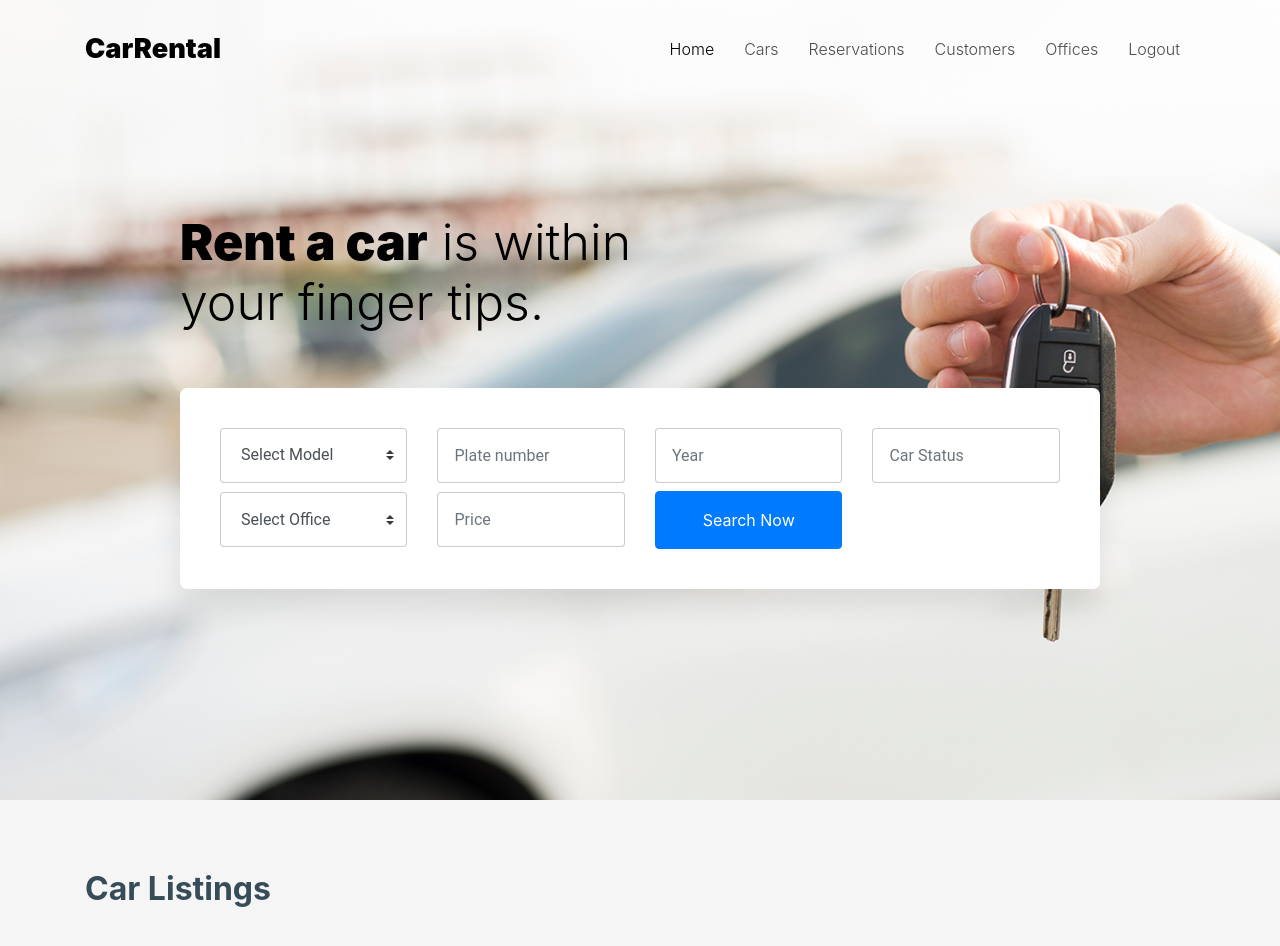
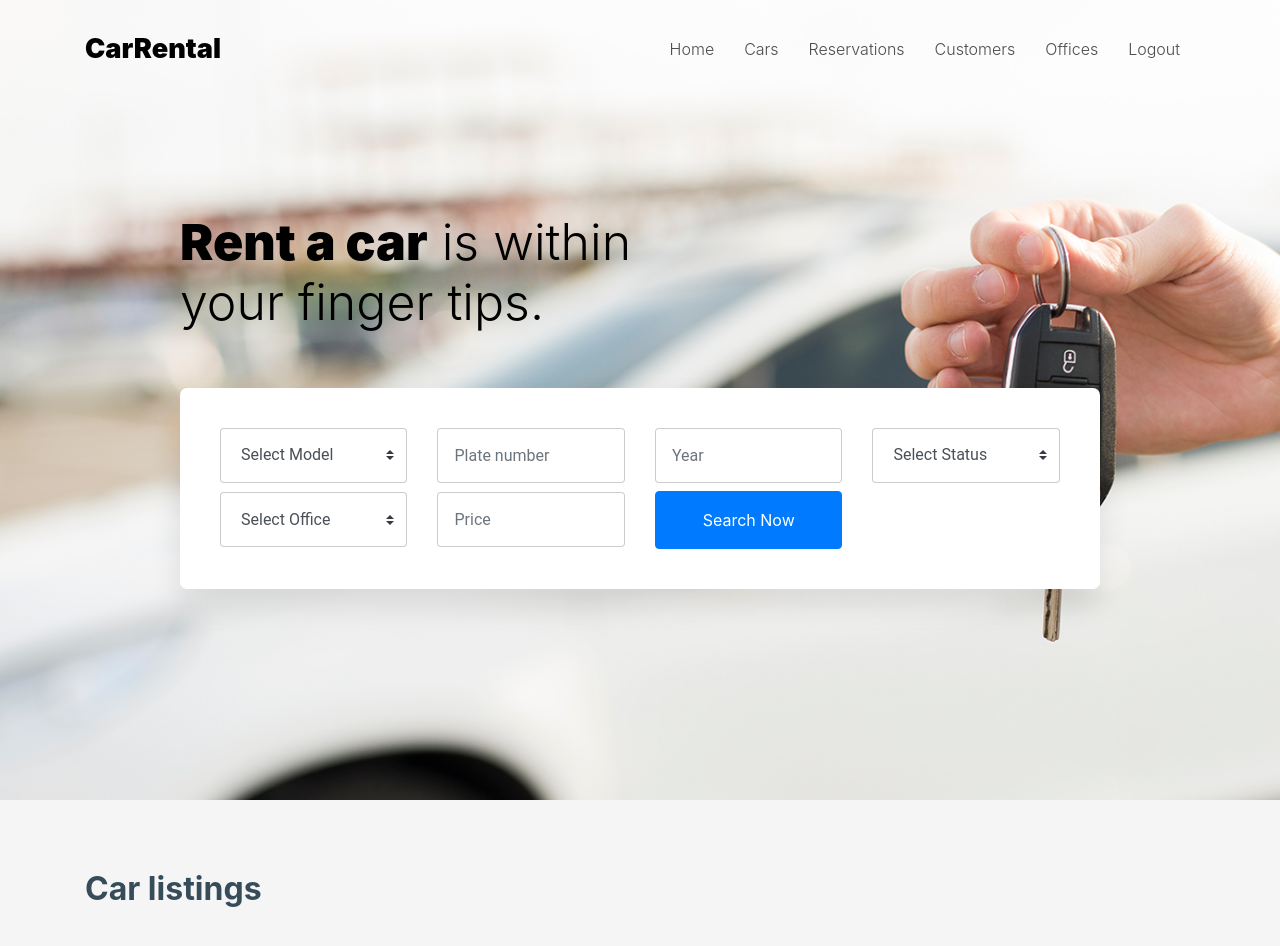
Before and after one commit to MohamedRamadan162/CRS, a Next.js app in the folder crs/: page / in a window 1280 px wide. Shown: the top 946 px of the page. Built offline with nearby package versions, Linux system fonts and the light colour scheme.

Commit message:
added the skeleton for the other pages

```diff
--- a/crs/src/components/Card.js
+++ b/crs/src/components/CarCard.js
@@ -1,6 +1,6 @@
 import React from 'react'
 
-function Card(props) {
+function CarCard(props) {
     return (
         <div className="col-md-6 col-lg-4 mb-4">
             <div className="listing d-block  align-items-stretch">
@@ -44,4 +44,4 @@ function Card(props) {
     )
 }
 
-export default Card
+export default CarCard
--- a/crs/src/components/Hero.js
+++ b/crs/src/components/CarFilter.js
@@ -1,7 +1,7 @@
 import React from 'react'
 import { useState, useEffect } from "react";
 
-function Hero({ setResults }) {
+function CarFilter(props) {
     const [plate, setPlate] = useState("");
     const [model, setModel] = useState("");
     const [year, setYear] = useState("");
@@ -15,7 +15,7 @@ function Hero({ setResults }) {
         })
             .then((response) => response.json())
             .then((data) => {
-                setResults(data)
+                props.setResults(data)
                 console.log('cars-hero:', data)
             }).catch((error) => console.error("Error listing cars:", error));
     }
@@ -49,7 +49,7 @@ function Hero({ setResults }) {
                         <div className="row mb-5">
                             <div className="col-lg-7 intro">
                                 <h1>
-                                    <strong>Rent a car</strong> is within your finger tips.
+                                    <strong>{props.emphasis}</strong> {props.h1}
                                 </h1>
                             </div>
                         </div>
@@ -93,13 +93,17 @@ function Hero({ setResults }) {
                                 </div>
                                 <div className="mb-3 mb-md-0 col-md-3">
                                     <div className="form-control-wrap">
-                                        <input
-                                            name='carStatus'
-                                            onChange={handleStatusChange}
-                                            type="text"
-                                            placeholder='Car Status'
-                                            className="form-control px-3"
-                                        />
+                                    <select
+                                        name="carStatus"
+                                        id=""
+                                        onChange={handleStatusChange}
+                                        className="custom-select form-control"
+                                    >
+                                        <option value="">Select Status</option>
+                                        <option value="active">active</option>
+                                        <option value="rented">rented</option>
+                                        <option value="out of service">out of service</option>
+                                    </select>
                                     </div>
                                 </div>
                             </div>
@@ -147,4 +151,4 @@ function Hero({ setResults }) {
     )
 }
 
-export default Hero
+export default CarFilter
--- a/crs/src/components/CardContainer.js
+++ b/crs/src/components/CardContainer.js
@@ -7,7 +7,7 @@ function CardContainer(props) {
                 <div className="row mp-5">
                     <div className="col-lg-7">
                         <h2 className="section-heading mb-5">
-                            <strong>Car Listings</strong>
+                            <strong>{props.h2}</strong>
                         </h2>
                         {/* <p className="">Lorem ipsum dolor sit amet, consectetur adipisicing elit.</p> */}
                     </div>
--- a/crs/src/components/Nav.js
+++ b/crs/src/components/Nav.js
@@ -1,6 +1,6 @@
 import React from 'react'
 
-function Nav() {
+function Nav(props) {
     return (
         <>
             <div className="site-mobile-menu site-navbar-target">
@@ -16,7 +16,7 @@ function Nav() {
                     <div className="row align-items-center position-relative">
                         <div className="col-3">
                             <div className="site-logo">
-                                <a href="index.html">
+                                <a href="/">
                                     <strong>CarRental</strong>
                                 </a>
                             </div>
@@ -32,28 +32,28 @@ function Nav() {
                                 role="navigation"
                             >
                                 <ul className="site-menu main-menu js-clone-nav ml-auto ">
-                                    <li className="active">
-                                        <a href="index.html" className="nav-link">
+                                    <li className={props.active}>
+                                        <a href="/" className="nav-link">
                                             Home
                                         </a>
                                     </li>
                                     <li>
-                                        <a href="listing.html" className="nav-link">
+                                        <a href="/" className="nav-link">
                                             Cars
                                         </a>
                                     </li>
                                     <li>
-                                        <a href="testimonials.html" className="nav-link">
+                                        <a href="/reservation" className="nav-link">
                                             Reservations
                                         </a>
                                     </li>
                                     <li>
-                                        <a href="blog.html" className="nav-link">
+                                        <a href="/customer" className="nav-link">
                                             Customers
                                         </a>
                                     </li>
                                     <li>
-                                        <a href="about.html" className="nav-link">
+                                        <a href="/office" className="nav-link">
                                             Offices
                                         </a>
                                     </li>
--- a/crs/src/pages/api/offices/getOffices.js
+++ b/crs/src/pages/api/offices/getOffices.js
@@ -15,7 +15,7 @@ export default async function handler(req, res) {
 
   try {
     // Extracting query parameters
-    const {officeID, officeLocation, officePhone} = req.body;
+    const {officeID, officeLocation, officePhone} = req.query;
 
     // Constructing the SQL query
     let query = "SELECT * FROM offices";
--- a/crs/src/pages/index.js
+++ b/crs/src/pages/index.js
@@ -1,26 +1,31 @@
 import Image from 'next/image'
 import { Inter } from 'next/font/google'
 import Nav from '@/components/Nav'
-import Hero from '@/components/Hero'
+import CarFilter from '@/components/CarFilter'
 import CardContainer from '@/components/CardContainer'
-import Card from '@/components/Card'
+import CarCard from '@/components/CarCard'
 import { useState, useEffect } from "react";
 
 const inter = Inter({ subsets: ["latin"] });
 
 export default function Home() {
-    const [results,setResults] = useState([])
+  const emphasis = 'Rent a car'
+  const h1 = ' is within your finger tips.'
+  const h2 = 'Car listings'
+  const [results, setResults] = useState([])
   return (
     <div className="site-wrap" id="home-section">
-        <Nav />
-        <Hero
+      <Nav  />
+      <CarFilter
         setResults={setResults}
+        emphasis = {emphasis}
+        h1 = {h1}
       />
-        <CardContainer>
+      <CardContainer h2={h2}>
         {
           // results &&
           results.map(car => (
-              <Card plateID={car.plate_id} carPic={car.car_pic} carModel={car.car_model} carPrice={car.car_price} carYear={car.car_year} officeName={car.office_id} carStatus={car.car_status} />
+            <CarCard plateID={car.plate_id} carPic={car.car_pic} carModel={car.car_model} carPrice={car.car_price} carYear={car.car_year} officeName={car.office_id} carStatus={car.car_status} />
           ))
         }
       </CardContainer>
```
Also changed, not shown: crs/src/components/CustomerFilter.js (added), crs/src/components/ReservationFilter.js (added), crs/src/pages/customer.js (added), crs/src/pages/reservation.js (added). Lines whose indentation alone changed are shown as unchanged.
